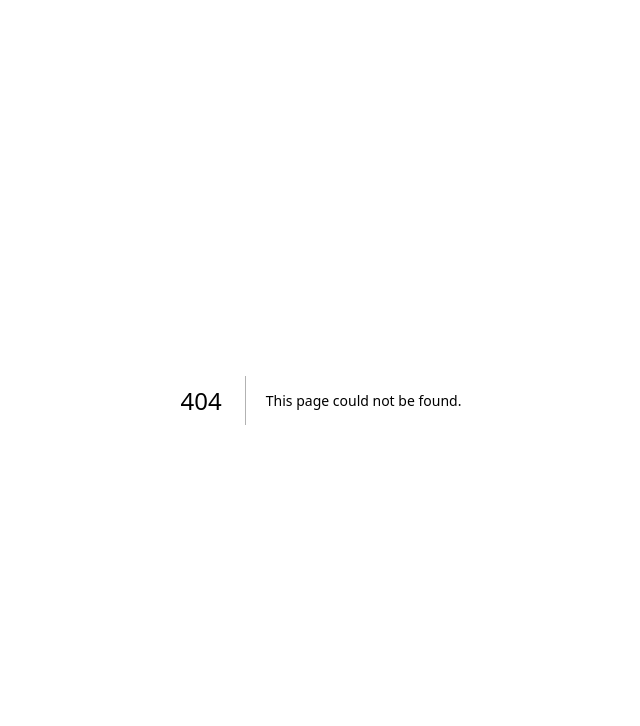
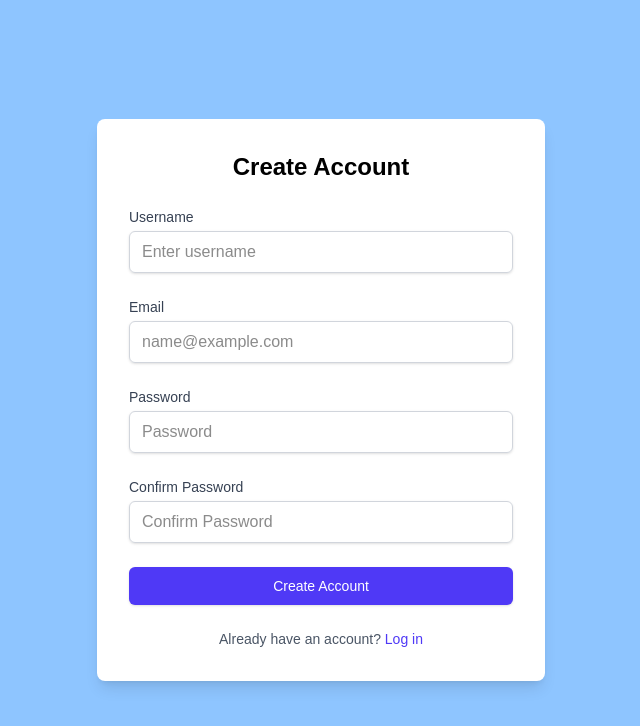
Before and after one commit to AdeepaK2/SpiritX_Xtruders_02, a Next.js app: page /signup in a window 1280 px wide. Before the commit this address had no page. Shown: the top 726 px of the page, without its empty margins (319-959 px from the left). Built offline with nearby package versions, Linux system fonts and the light colour scheme.

Commit message:
Create page.tsx

```diff
--- /dev/null
+++ b/src/app/signup/page.tsx
@@ -0,0 +1,82 @@
+"use client";
+import { useState } from "react";
+
+export default function Signup() {
+  const [form, setForm] = useState({ username: "", email: "", password: "" });
+
+const handleSignup = async (e: React.FormEvent) => {
+  e.preventDefault();
+  const res = await fetch("/api/auth/signup", {
+    method: "POST",
+    headers: { "Content-Type": "application/json" },
+    body: JSON.stringify(form),
+  });
+  const data = await res.json();
+  alert(data.message || data.error);
+};
+
+  return (
+    <div className="min-h-screen flex items-center justify-center bg-blue-300">
+      <div className="bg-white p-8 rounded-lg shadow-lg w-full max-w-md">
+        <h2 className="text-2xl font-bold text-black mb-6 text-center">Create Account</h2>
+        <form onSubmit={handleSignup} className="space-y-6">
+          <div>
+            <label htmlFor="username" className="block text-sm font-medium text-gray-700">Username</label>
+            <input
+              id="username"
+              type="text"
+              placeholder="Enter username"
+              onChange={(e) => setForm({ ...form, username: e.target.value })}
+              required
+              className="mt-1 block w-full px-3 py-2 border border-gray-300 rounded-md shadow-sm focus:outline-none focus:ring-indigo-500 focus:border-indigo-500"
+            />
+          </div>
+          <div>
+            <label htmlFor="email" className="block text-sm font-medium text-gray-700">Email</label>
+            <input
+              id="email"
+              type="email"
+              placeholder="name@example.com"
+              onChange={(e) => setForm({ ...form, email: e.target.value })}
+              required
+              className="mt-1 block w-full px-3 py-2 border border-gray-300 rounded-md shadow-sm focus:outline-none focus:ring-indigo-500 focus:border-indigo-500"
+            />
+          </div>
+          <div>
+            <label htmlFor="password" className="block text-sm font-medium text-gray-700">Password</label>
+            <input
+              id="password"
+              type="password"
+              placeholder="Password"
+              onChange={(e) => setForm({ ...form, password: e.target.value })}
+              required
+              className="mt-1 block w-full px-3 py-2 border border-gray-300 rounded-md shadow-sm focus:outline-none focus:ring-indigo-500 focus:border-indigo-500"
+            />
+          </div>
+          <div>
+            <label htmlFor="confirmPassword" className="block text-sm font-medium text-gray-700">Confirm Password</label>
+            <input
+              id="confirmPassword"
+              type="password"
+              placeholder="Confirm Password"
+              required
+              className="mt-1 block w-full px-3 py-2 border border-gray-300 rounded-md shadow-sm focus:outline-none focus:ring-indigo-500 focus:border-indigo-500"
+            />
+          </div>
+          <button
+            type="submit"
+            className="w-full flex justify-center py-2 px-4 border border-transparent rounded-md shadow-sm text-sm font-medium text-white bg-indigo-600 hover:bg-indigo-700 focus:outline-none focus:ring-2 focus:ring-offset-2 focus:ring-indigo-500"
+          >
+            Create Account
+          </button>
+        </form>
+        <p className="mt-6 text-center text-sm text-gray-600">
+          Already have an account?{" "}
+          <a href="/login" className="font-medium text-indigo-600 hover:text-indigo-500">
+            Log in
+          </a>
+        </p>
+      </div>
+    </div>
+  );
+}
```
